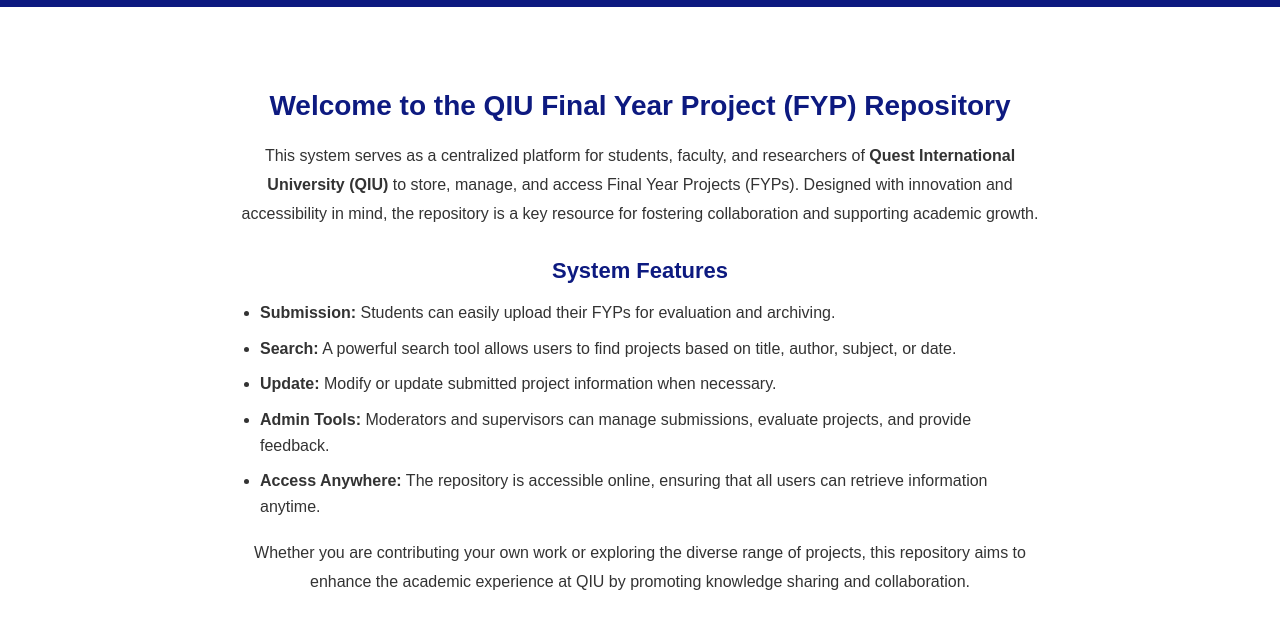
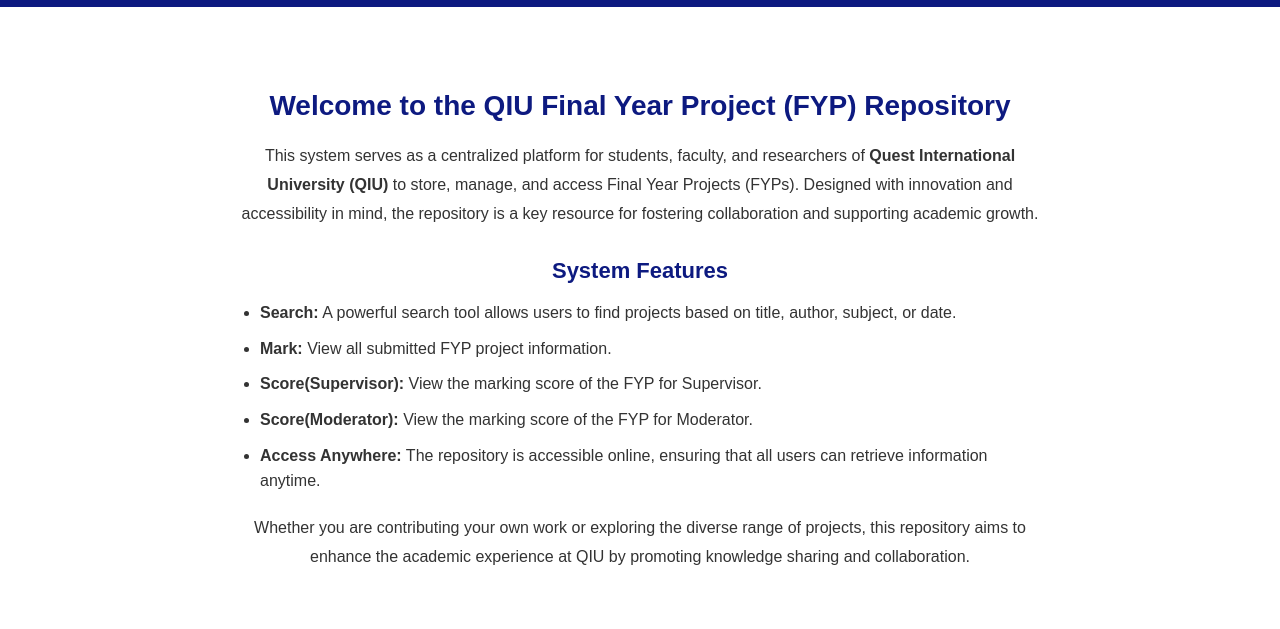
Before and after one commit to Kaiwen0819/QIU-FYP-Repository, a plain HTML site: page Home(Admin).html in a window 1280 px wide. Shown: the part 145-774 px from the top of the page. Drawn offline with Linux system fonts and the light colour scheme.

Commit message:
Update Home(Admin).html

```diff
--- a/Home(Admin).html
+++ b/Home(Admin).html
@@ -44,10 +44,10 @@
             </p>
             <h3>System Features</h3>
             <ul>
-                <li><strong>Submission:</strong> Students can easily upload their FYPs for evaluation and archiving.</li>
                 <li><strong>Search:</strong> A powerful search tool allows users to find projects based on title, author, subject, or date.</li>
-                <li><strong>Update:</strong> Modify or update submitted project information when necessary.</li>
-                <li><strong>Admin Tools:</strong> Moderators and supervisors can manage submissions, evaluate projects, and provide feedback.</li>
+                <li><strong>Mark:</strong> View all submitted FYP project information.</li>
+                <li><strong>Score(Supervisor):</strong> View the marking score of the FYP for Supervisor.</li>
+                <li><strong>Score(Moderator):</strong> View the marking score of the FYP for Moderator.</li>
                 <li><strong>Access Anywhere:</strong> The repository is accessible online, ensuring that all users can retrieve information anytime.</li>
             </ul>
             <p>
```
